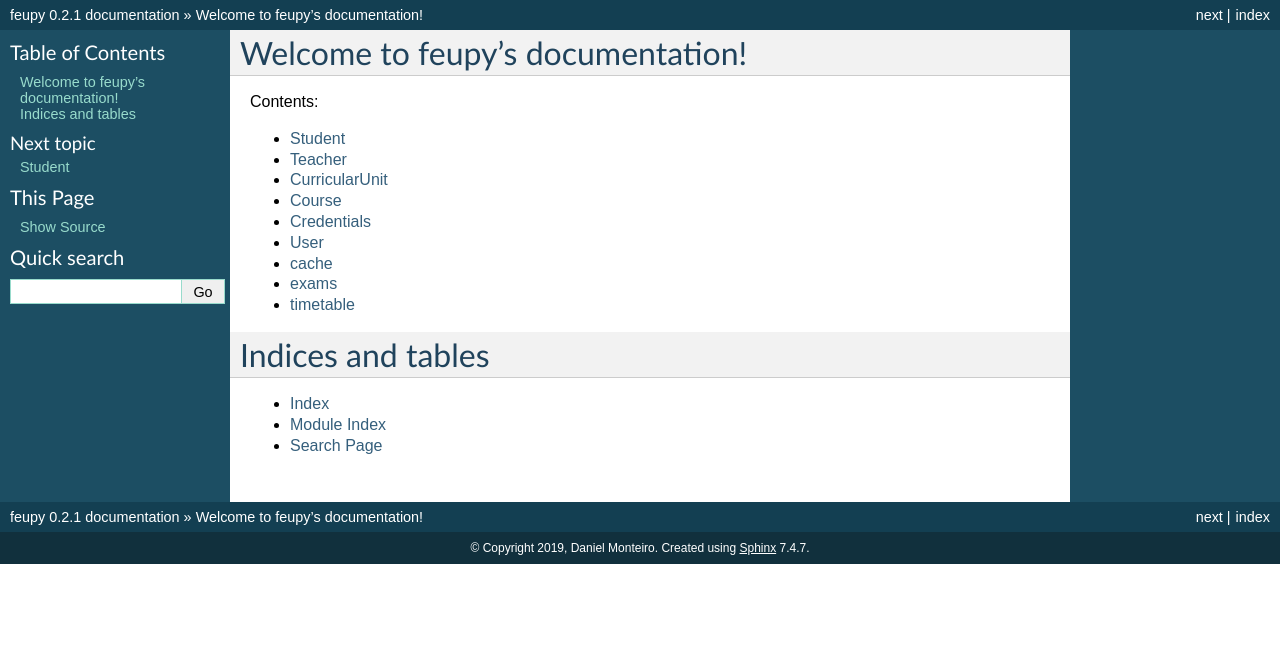
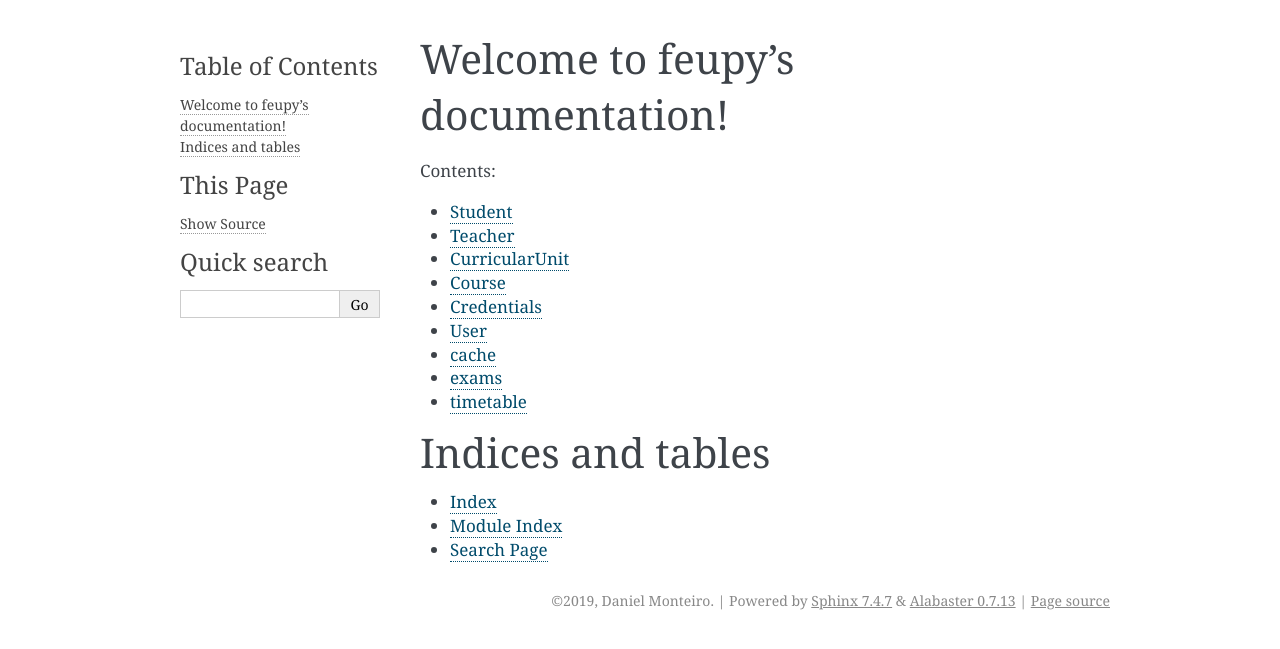
Before and after one commit to dfamonteiro/feupy, a Sphinx documentation site: the page built from docs/source/index.rst, in a window 1280 px wide. Shown: the top 649 px of the page. Built offline with Sphinx 7.4.7, drawn with Linux system fonts in a browser that asks for light colours.

Commit message:
Alabaster is better

```diff
--- a/docs/source/conf.py
+++ b/docs/source/conf.py
@@ -48,7 +48,7 @@ exclude_patterns = []
 # The theme to use for HTML and HTML Help pages.  See the documentation for
 # a list of builtin themes.
 #
-html_theme = 'default' # 'alabaster'
+html_theme = 'alabaster'
 
 # Add any paths that contain custom static files (such as style sheets) here,
 # relative to this directory. They are copied after the builtin static files,
```
